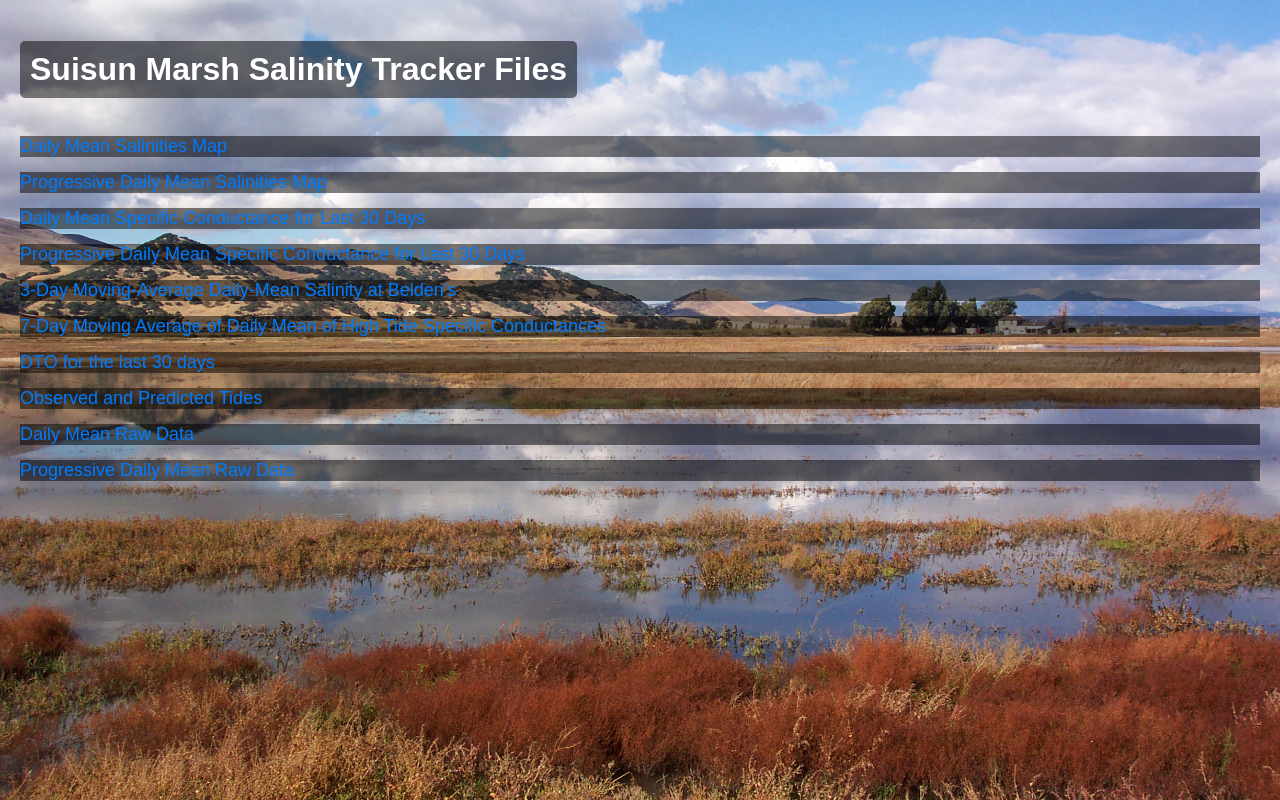
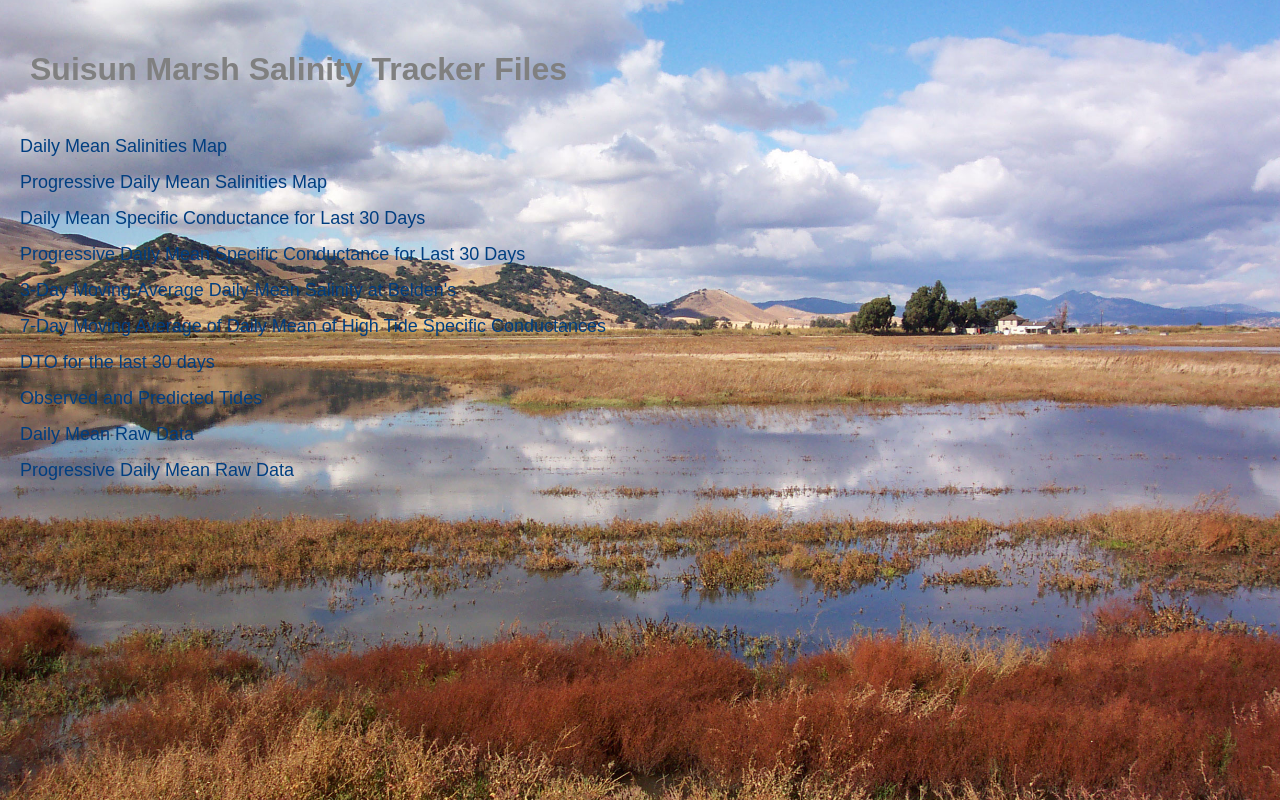
Before and after one commit to JeffGalef/Salinity-Tracking, a plain HTML site: page index.html in a window 1280 px wide. Drawn offline with Linux system fonts and the light colour scheme.

Commit message:
Update index.html

```diff
--- a/index.html
+++ b/index.html
@@ -14,9 +14,11 @@
         background-position: center;
         background-attachment: fixed; /* Keeps the background fixed when scrolling */
         color: white; /* Ensures text is visible on dark backgrounds */
+        filter: brightness(50%); /* Adjust brightness for opacity effect */
+        z-index: -1; /* Ensures the overlay stays behind the content */
     }
     h1, p {
-        background: rgba(0, 0, 0, 0.5); /* Adds slight transparency for readability */
+
         display: inline-block;
         padding: 10px;
         border-radius: 5px;
@@ -27,7 +29,7 @@
     }
     li {
         margin: 15px 0;
-        background: rgba(0, 0, 0, 0.5);/* Increased spacing between links */
+
     }
     a {
         font-size: 18px;
```
